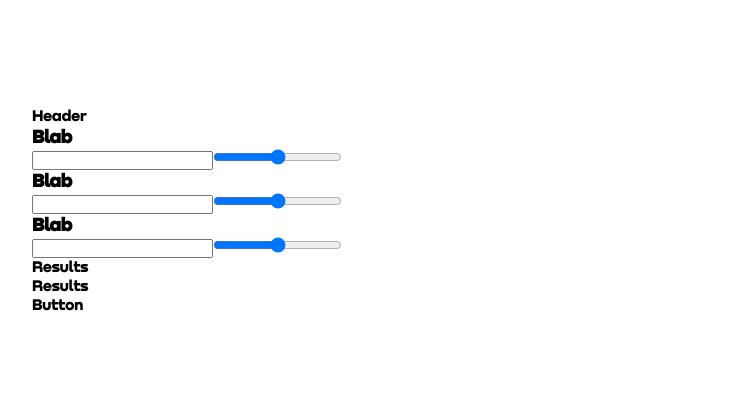
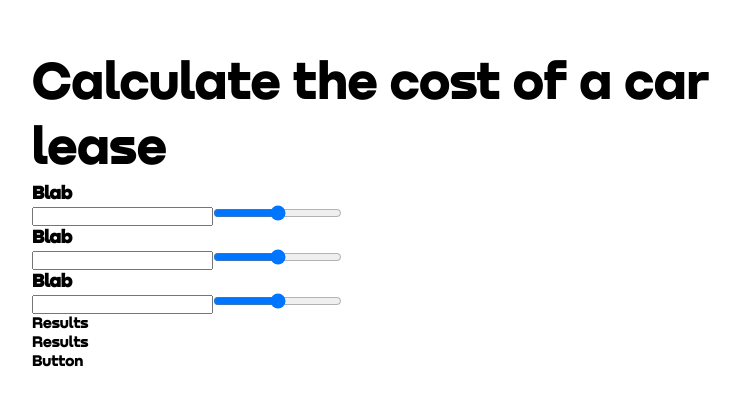
Before and after one commit to dima-sheiko/leasing-calculator, a React (Vite) app: page / in a window 1280 px wide. Shown: the part 189-594 px from the top of the page, without its empty margins (15-755 px from the left). Built offline with nearby package versions, Linux system fonts and the light colour scheme.

Commit message:
Style header

```diff
--- a/src/App.tsx
+++ b/src/App.tsx
@@ -1,4 +1,4 @@
-import React from 'react';
+import React, { useState } from 'react';
 import { Button } from './components/Button/Button';
 import { Header } from './components/Header/Header';
 import { Input } from './components/Input/Input';
@@ -10,7 +10,7 @@
     <div className='wrapper'>
       <main className='container'>
         <div className='header-box'>
-          <Header />
+          <Header>Calculate the cost of a car lease</Header>
         </div>
         <div className='inputs-box'>
           <Input />
--- a/src/components/Header/Header.module.css
+++ b/src/components/Header/Header.module.css
@@ -0,0 +1,4 @@
+.header {
+  font-size: 54px;
+  width: 753px;
+}
--- a/src/components/Header/Header.tsx
+++ b/src/components/Header/Header.tsx
@@ -1,7 +1,11 @@
-import React from 'react'
+import styles from './Header.module.css'
 
-export const Header = () => {
-  return (
-    <div>Header</div>
-  )
-}
+// Types
+type HeaderProps = {
+  children: string;
+};
+
+// Logic
+export const Header = ({ children }: HeaderProps) => {
+  return <header className={styles.header}>{children}</header>;
+};
```
